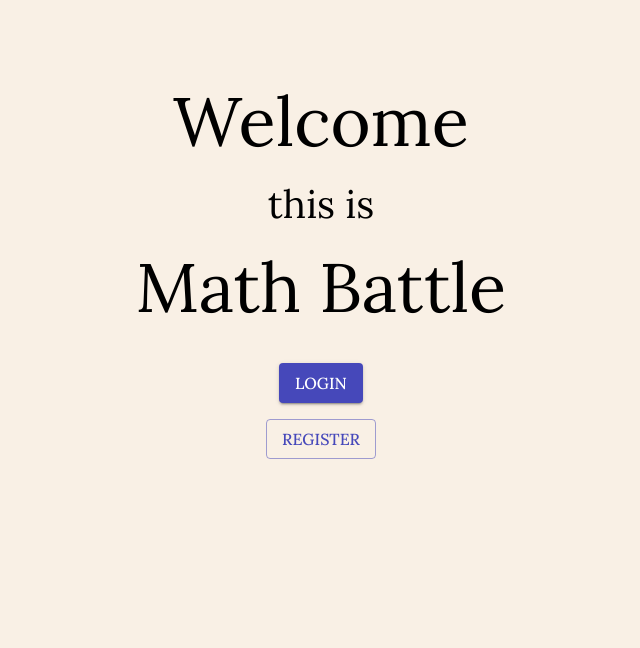
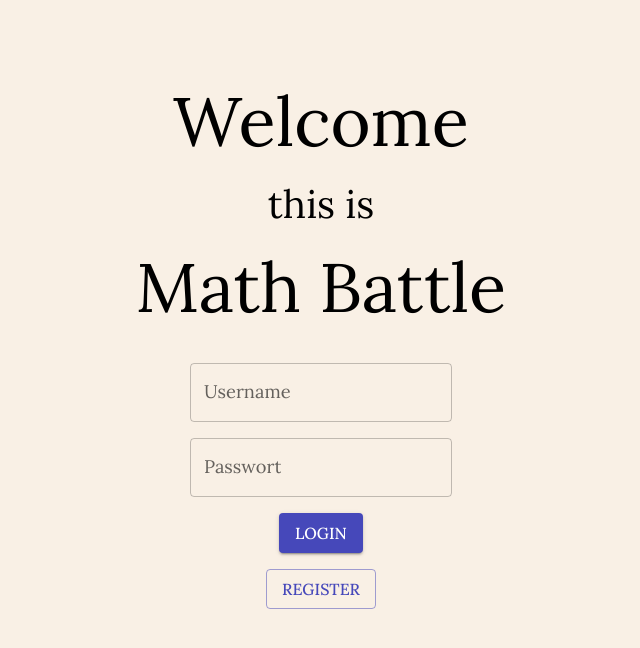
Before and after one commit to x-Muthanna-x/AWT-MathBattle, a React (Vite) app in the folder mathBattle/client/: page / in a window 1280 px wide. Shown: the top 648 px of the page, without its empty margins (319-959 px from the left). Built offline with nearby package versions, Linux system fonts and the light colour scheme.

Commit message:
add username and passwort

```diff
--- a/mathBattle/client/src/Login/LoginPage.tsx
+++ b/mathBattle/client/src/Login/LoginPage.tsx
@@ -1,8 +1,6 @@
-import { Box, Button, Grid, Typography } from '@mui/material'
-import { useState } from 'react'
+import { Box, Button, Grid, Typography, TextField } from '@mui/material'
 
 export function LoginPage() {
-  const [count, setCount] = useState(0)
 
   return (
     <Box textAlign='center' sx={{m: 10}}>
@@ -19,10 +17,16 @@ export function LoginPage() {
           </Typography><br/>
         </Grid>
         <Grid item xs={12}>
-          <Button sx={{ alignSelf: "center" }} variant="contained">Login</Button>
+          <TextField id="outlined-basic" label="Username" variant="outlined" />
         </Grid>
         <Grid item xs={12}>
-          <Button sx={{ alignSelf: "center" }} variant="outlined">Register</Button>
+          <TextField id="outlined-basic" label="Passwort" type="password" variant="outlined" />
+        </Grid>
+        <Grid item xs={12}>
+          <Button variant="contained">Login</Button>
+        </Grid>
+        <Grid item xs={12}>
+          <Button variant="outlined">Register</Button>
         </Grid>
       </Grid>
     </Box>
```
